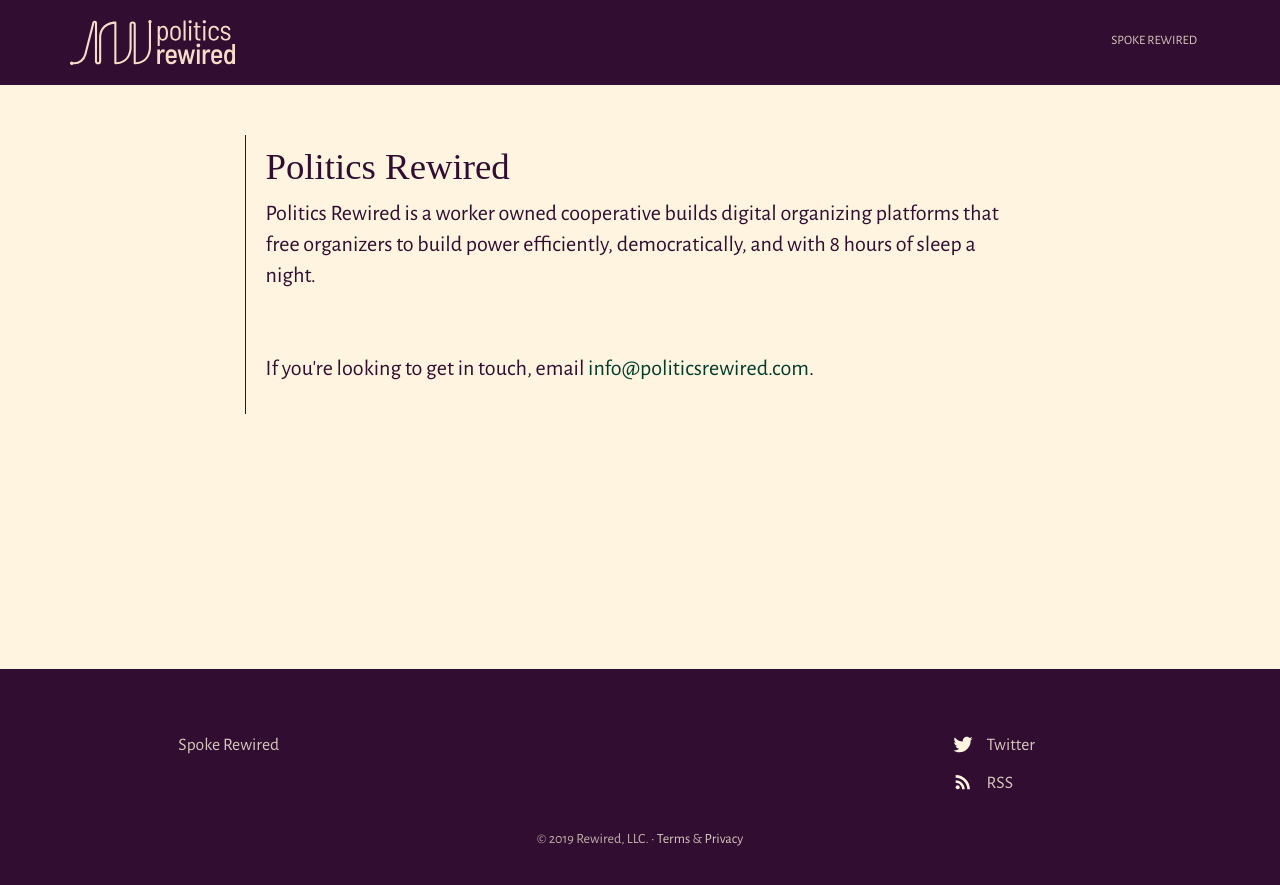
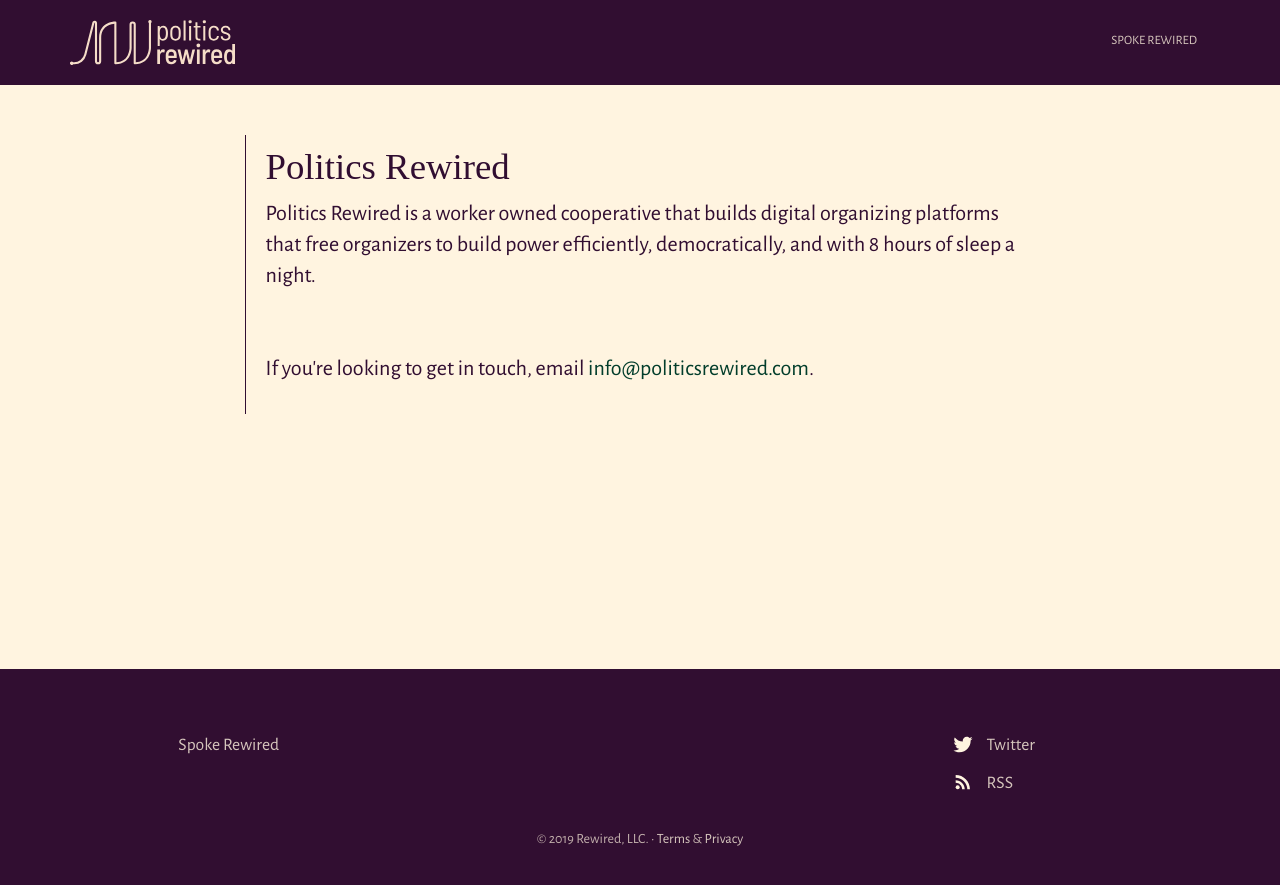
Before and after one commit to politics-rewired/politics-rewired.github.io, a Jekyll site: the page built from index.html, in a window 1280 px wide. Shown: the top 885 px of the page. Built offline with Jekyll 4.4.1, drawn with Linux system fonts in a browser that asks for light colours; some web fonts are replaced.

Commit message:
fix: add missing 'that'

```diff
--- a/index.html
+++ b/index.html
@@ -5,7 +5,7 @@
 <section class="hero">
   <div class="text-container">
     <h1>Politics Rewired</h1>
-    <p class="subtext">Politics Rewired is a worker owned cooperative builds digital organizing platforms that free organizers to build power efficiently, democratically, and with 8 hours of sleep a night.</p>
+    <p class="subtext">Politics Rewired is a worker owned cooperative that builds digital organizing platforms that free organizers to build power efficiently, democratically, and with 8 hours of sleep a night.</p>
   </div>
 
   <div class="text-container">
```
